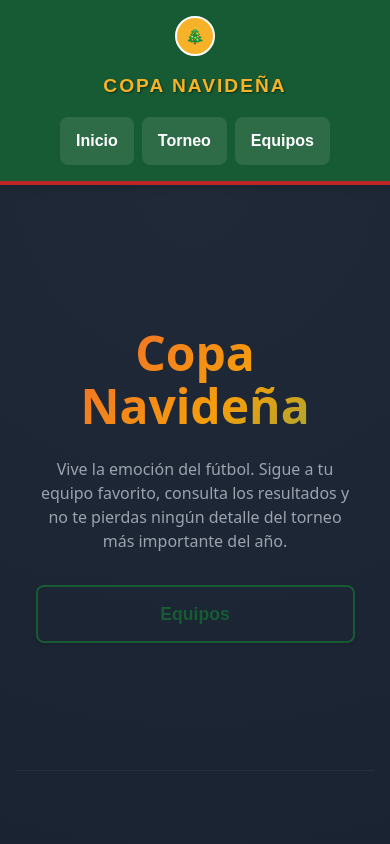
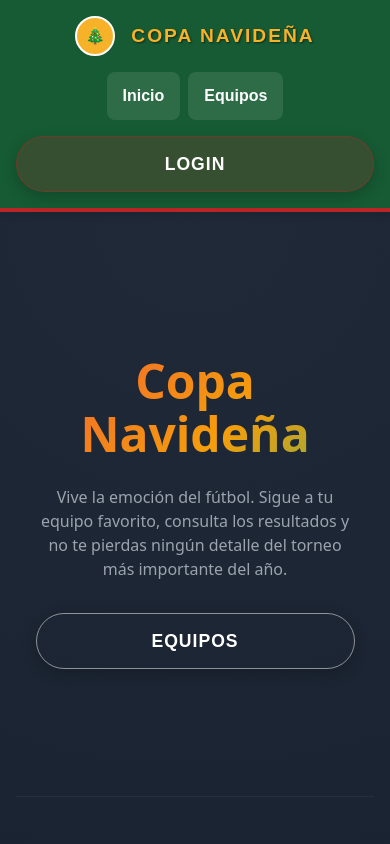
Before and after one commit to julian-111/depo_copa_navide-a, a Next.js app in the folder my-app/: page / in a window 390 px wide. Shown: the top 844 px of the page. Built offline with nearby package versions, Linux system fonts and the light colour scheme.

Commit message:
actalizacion del login

```diff
--- a/my-app/src/components/Button/Button.module.css
+++ b/my-app/src/components/Button/Button.module.css
@@ -1,19 +1,56 @@
 .button {
-  padding: 0.75rem 1.5rem;
-  border-radius: 8px;
-  border: none;
-  font-weight: bold;
+  position: relative;
+  display: inline-flex;
+  justify-content: center;
+  align-items: center;
   font-size: 1rem;
+  font-weight: 600;
+  color: #fff;
+  text-decoration: none;
+  text-transform: uppercase;
+  letter-spacing: 1px;
+  padding: 0.75rem 2rem;
+  background: rgba(255, 255, 255, 0.1);
+  border: 1px solid rgba(255, 255, 255, 0.2);
+  border-radius: 50px;
+  backdrop-filter: blur(10px);
+  -webkit-backdrop-filter: blur(10px);
+  box-shadow: 0 5px 15px rgba(0, 0, 0, 0.2);
+  overflow: hidden;
+  transition: all 0.4s ease;
   cursor: pointer;
-  transition: all 0.3s ease;
-  display: inline-flex;
-  align-items: center;
-  justify-content: center; /* Center content */
+  z-index: 1;
+  font-family: 'Arial', sans-serif;
   gap: 0.5rem;
-  box-shadow: 0 2px 4px rgba(0, 0, 0, 0.1);
-  font-family: 'Arial', sans-serif;
-  white-space: nowrap; /* Prevent text wrapping */
-  text-decoration: none; /* For link variants */
+}
+
+.button::before {
+  content: '';
+  position: absolute;
+  top: 0;
+  left: -100%;
+  width: 100%;
+  height: 100%;
+  background: linear-gradient(90deg, transparent, rgba(255, 255, 255, 0.4), transparent);
+  transition: all 0.4s ease;
+  z-index: -1;
+}
+
+.button:hover::before {
+  left: 100%;
+}
+
+.button:hover {
+  background: rgba(255, 255, 255, 0.2);
+  border-color: rgba(255, 255, 255, 0.5);
+  box-shadow: 0 10px 25px rgba(0, 0, 0, 0.4);
+  transform: translateY(-3px);
+  color: #fff;
+}
+
+.button:active {
+  transform: translateY(-1px);
+  box-shadow: 0 5px 15px rgba(0, 0, 0, 0.3);
 }
 
 /* Full Width Modifier */
@@ -22,43 +59,40 @@
   display: flex;
 }
 
-/* Primary: Christmas Red */
+/* Primary: Christmas Red Glass */
 .primary {
-  background-color: #BB2528;
-  color: white;
-  border: 2px solid #BB2528;
+  background: rgba(187, 37, 40, 0.2); /* Red alpha */
+  border: 1px solid rgba(187, 37, 40, 0.4);
 }
 
 .primary:hover {
-  background-color: #9b1e20;
-  transform: translateY(-2px);
-  box-shadow: 0 4px 8px rgba(187, 37, 40, 0.3);
+  background: rgba(187, 37, 40, 0.4);
+  border-color: rgba(187, 37, 40, 0.8);
 }
 
-/* Secondary: Gold */
+/* Secondary: Gold Glass */
 .secondary {
-  background-color: #F8B229;
-  color: #165B33; /* Dark Green text */
-  border: 2px solid #F8B229;
+  background: rgba(248, 178, 41, 0.2); /* Gold alpha */
+  border: 1px solid rgba(248, 178, 41, 0.4);
+  color: #F8B229;
 }
 
 .secondary:hover {
-  background-color: #e5a01d;
-  transform: translateY(-2px);
-  box-shadow: 0 4px 8px rgba(248, 178, 41, 0.3);
+  background: rgba(248, 178, 41, 0.4);
+  border-color: rgba(248, 178, 41, 0.8);
+  color: #fff;
 }
 
-/* Outline: Green with border */
+/* Outline: Transparent with White/Green Border */
 .outline {
-  background-color: transparent;
-  color: #165B33;
-  border: 2px solid #165B33;
+  background: transparent;
+  border: 1px solid rgba(255, 255, 255, 0.5);
+  color: #fff;
 }
 
 .outline:hover {
-  background-color: #165B33;
-  color: white;
-  transform: translateY(-2px);
+  background: rgba(255, 255, 255, 0.1);
+  border-color: #fff;
 }
 
 /* Disabled state */
--- a/my-app/src/components/Navbar/Navbar.module.css
+++ b/my-app/src/components/Navbar/Navbar.module.css
@@ -1,6 +1,6 @@
 .navbar {
-  display: flex;
-  justify-content: space-between;
+  display: grid;
+  grid-template-columns: 1fr auto 1fr;
   align-items: center;
   padding: clamp(0.5rem, 2vw, 1rem) clamp(1rem, 4vw, 2rem);
   background-color: #165B33; /* Christmas Green */
@@ -12,6 +12,23 @@
   top: 0;
   z-index: 50;
   transition: padding 0.3s ease;
+}
+
+.leftSection {
+  display: flex;
+  align-items: center;
+  gap: 1rem;
+  justify-self: start;
+}
+
+.centerSection {
+  display: flex;
+  gap: clamp(1rem, 3vw, 2rem);
+  justify-self: center;
+}
+
+.rightSection {
+  justify-self: end;
 }
 
 .logoContainer {
@@ -27,11 +44,6 @@
   text-decoration: none; /* Remove underline for Link */
 }
 
-.brand {
-  display: flex;
-  align-items: center;
-}
-
 .title {
   font-size: clamp(1.2rem, 3vw, 1.5rem);
   font-weight: bold;
@@ -43,11 +55,6 @@
 
 .title:hover {
   color: #fff;
-}
-
-.navLinks {
-  display: flex;
-  gap: clamp(1rem, 3vw, 1.5rem);
 }
 
 .navItem {
@@ -79,16 +86,28 @@
 
 @media (max-width: 768px) {
   .navbar {
+    display: flex;
     flex-direction: column;
     gap: 1rem;
     padding: 1rem;
   }
 
-  .navLinks {
+  .leftSection {
+    width: 100%;
+    justify-content: center;
+  }
+
+  .centerSection {
     width: 100%;
     justify-content: center;
     flex-wrap: wrap;
     gap: 0.5rem;
+  }
+
+  .rightSection {
+    width: 100%;
+    display: flex;
+    justify-content: center;
   }
 
   .navItem {
@@ -98,11 +117,4 @@
     width: auto;
     text-align: center;
   }
-
-  .actions {
-    width: 100%;
-    display: flex;
-    justify-content: center;
-    margin-top: 0.5rem;
-  }
 }
--- a/my-app/src/components/Navbar/Navbar.tsx
+++ b/my-app/src/components/Navbar/Navbar.tsx
@@ -1,25 +1,28 @@
 import React from 'react';
 import Link from 'next/link';
 import styles from './Navbar.module.css';
+import Button from '../Button/Button';
 
 const Navbar: React.FC = () => {
   return (
     <nav className={styles.navbar}>
-      <Link href="/" className={styles.logoContainer} aria-label="Volver al inicio">
-        {/* Placeholder for logo */}
-        <span role="img" aria-label="tree">🎄</span>
-      </Link>
+      <div className={styles.leftSection}>
+        <Link href="/" className={styles.logoContainer} aria-label="Volver al inicio">
+          <span role="img" aria-label="tree">🎄</span>
+        </Link>
 
-      <div className={styles.brand}>
         <Link href="/" className={styles.title} style={{ textDecoration: 'none', color: 'inherit' }}>
           Copa Navideña
         </Link>
       </div>
 
-      <div className={styles.navLinks}>
+      <div className={styles.centerSection}>
         <Link href="/" className={styles.navItem}>Inicio</Link>
-        <Link href="/tournament" className={styles.navItem}>Torneo</Link>
         <Link href="/equipos" className={styles.navItem}>Equipos</Link>
+      </div>
+
+      <div className={styles.rightSection}>
+        <Button href="/login" variant="primary">Login</Button>
       </div>
     </nav>
   );
```
